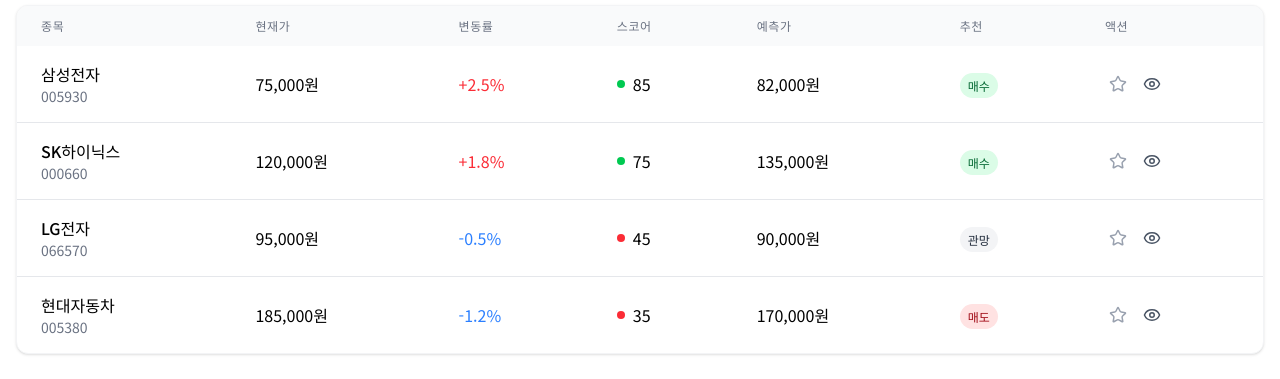
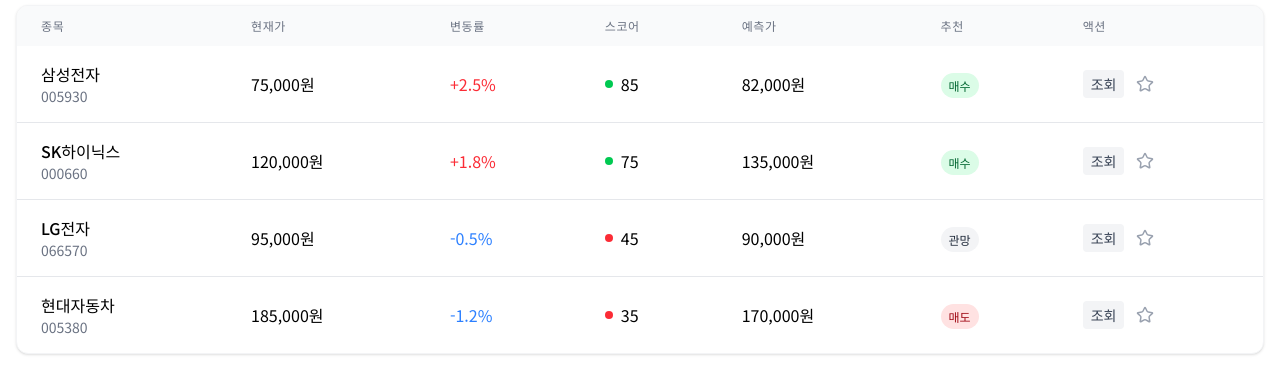
Before and after one commit to BALLFiN/BALLFiN-FE, a React (Vite) app: page /stock in a window 1280 px wide. Shown: the part 499-878 px from the top of the page. Built offline with nearby package versions, Linux system fonts and the light colour scheme; no server answers; a web font is replaced by a local one.

Commit message:
🎨: 눈 아이콘 조회로 변경

```diff
--- a/src/pages/stock/stockPage.tsx
+++ b/src/pages/stock/stockPage.tsx
@@ -411,6 +411,12 @@
                 <td className="px-6 py-4 whitespace-nowrap">
                   <div className="flex items-center gap-2">
                     <button
+                      onClick={() => handleViewDetail(stock.code)}
+                      className="px-2 py-1 text-sm rounded bg-gray-100 hover:bg-gray-200 text-gray-700"
+                    >
+                      조회
+                    </button>
+                    <button
                       onClick={() => toggleFavorite(stock.id)}
                       className={`p-1 rounded-full hover:bg-gray-100 ${
                         favoriteStocks.includes(stock.id)
@@ -419,12 +425,6 @@
                       }`}
                     >
                       <Star size={18} />
-                    </button>
-                    <button
-                      onClick={() => handleViewDetail(stock.code)}
-                      className="p-1 rounded-full hover:bg-gray-100 text-gray-600"
-                    >
-                      <Eye size={18} />
                     </button>
                   </div>
                 </td>
```
